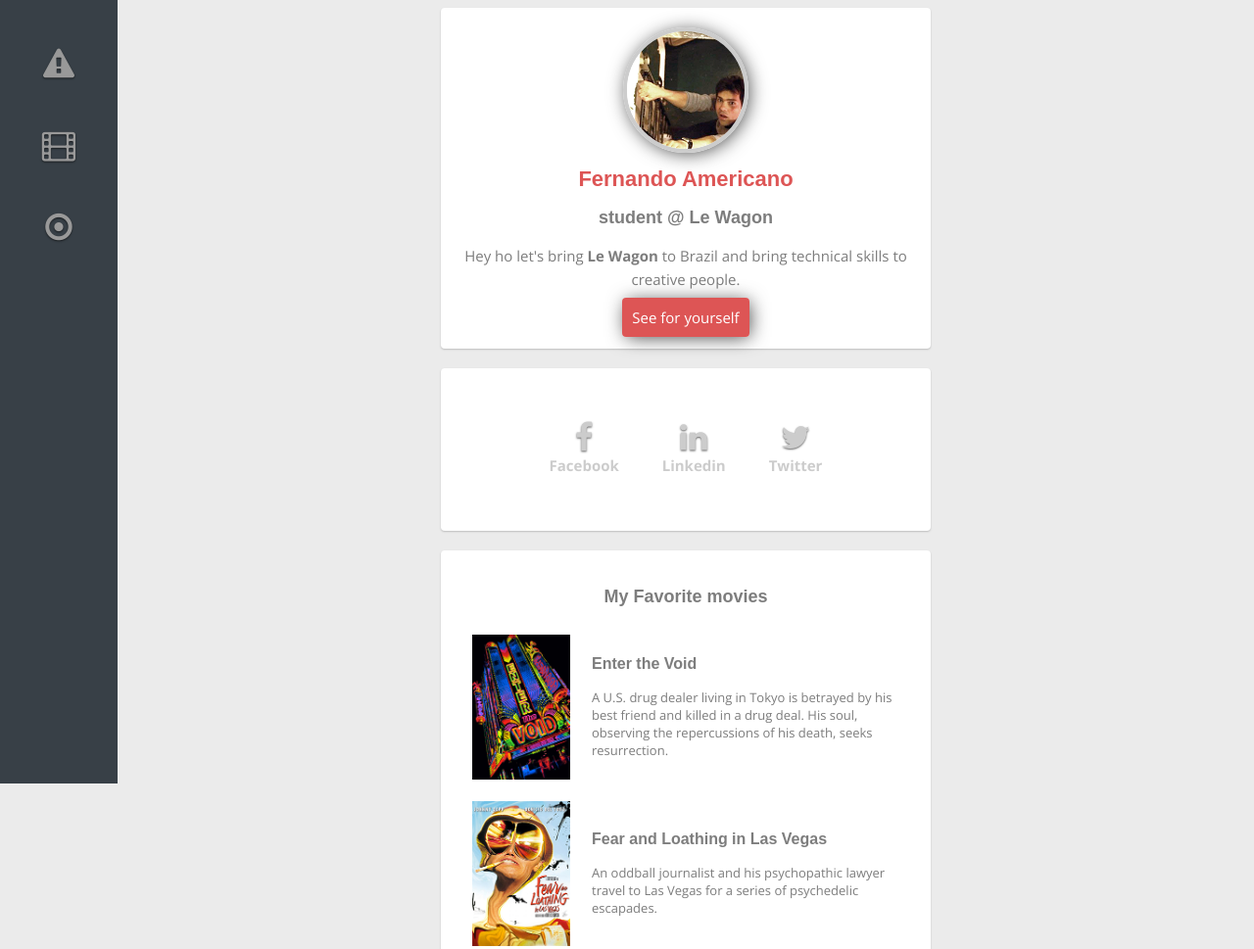
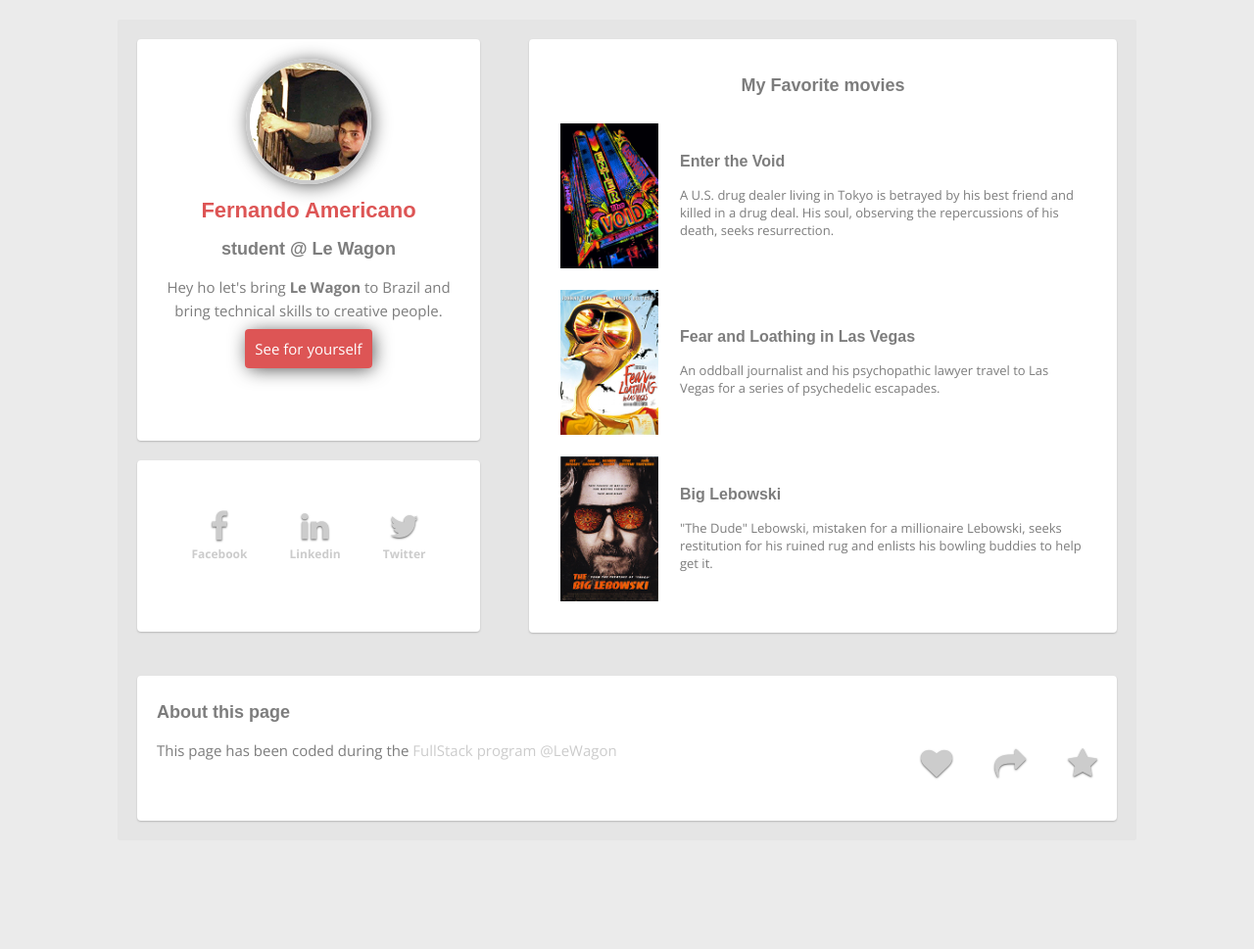
Before and after one commit to american0/profile, a plain HTML site: page index.html in a window 1280 px wide. Shown: the top 969 px of the page at 98% size. After the commit the page ends 878 px from the top, so only its background shows below. Drawn offline with nearby package versions, Linux system fonts and the light colour scheme.

Commit message:
change layout

```diff
--- a/index.html
+++ b/index.html
@@ -14,24 +14,15 @@
     <link rel="stylesheet" href="style.css">
   </head>
   <body>
-    <div id="sidebar">
-      <ul>
-        <li><a href="#summary"><i class="fa fa-exclamation-triangle"></i></a></li>
-        <li><a href="#favorite-movies"><i class="fa fa-film"></i></a></li>
-        <li><a href="#footer"><i class="fa fa-dot-circle-o"></i></a></li>
-      </ul>
-    </div>
-    <div id="page-content">
-      <div class="container">
+  <div id="wrapper">
+    <div id="left-container">
       <div class="card text-center" id="summary">
         <img src="images/fa.jpg" alt="Fernando Americano" width="120" class="img-border box-shadow img-profile">
         <h1>Fernando Americano</h1>
         <h2>student @ Le Wagon</h2>
-
         <p>
           Hey ho let's bring <strong>Le Wagon</strong> to Brazil and bring technical skills to creative people.
         </p>
-
         <a href="http://lewagon.com" class="btn-red box-shadow">See for yourself</a>
       </div>
 
@@ -54,7 +45,9 @@
           </li>
         </ul>
       </div>
+    </div>
 
+    <div id="right-container">
       <div class="card" id="favorite-movies">
         <h2 class="text-center">My Favorite movies</h2>
         <table id="movies">
@@ -89,12 +82,13 @@
           </tbody>
         </table>
       </div>
-
-        <div class="card text-center" id="footer">
+    </div>
+    <div class="clear"></div>
+      <div class="card" id="footer">
         <h2>About this page</h2>
         This page has been coded during the <a href="http://lewagon.org/program" target="_blank">FullStack program @LeWagon</a>
 
-          <ul class="list-inline">
+        <ul class="list-inline" id="share">
          <li>
            <a href="#">
              <i class="fa fa-heart"></i>
@@ -113,6 +107,5 @@
         </ul>
       </div>
     </div>
-    </div>
   </body>
 </html>
--- a/style.css
+++ b/style.css
@@ -78,12 +78,21 @@
   box-shadow: 0px 1px 2px 0px rgba(0, 0, 0, 0.2);
 }
 
+.clear {
+    clear: both;
+}
+
 .fa {
     display: inline-block;
     font: normal normal normal 32px/1 FontAwesome;
     text-rendering: auto;
     -webkit-font-smoothing: antialiased;
     text-shadow: 0px 1px 2px rgba(0, 0, 0, 0.6);
+}
+
+#footer {
+    position: relative;
+    padding: 10px 400px 60px 20px;
 }
 
 .img-border {
@@ -96,6 +105,7 @@
 
 .list-inline {
     padding-left: 0;
+    font-size: 12px;
 }
 
 .list-inline li {
@@ -139,3 +149,46 @@
 #sidebar a:hover {
 color: #cccccc;
 }
+
+#wrapper {
+    padding: 20px;
+    width: 1000px;
+    margin: 20px auto;
+    border-radius: 2px;
+    background: rgba(175, 175, 175, 0.1);
+}
+
+#left-container {
+    width: 35%;
+    float: left;
+    min-height: 650px;
+}
+
+#left-container .card:first-child {
+    min-height: 370px;
+}
+
+#left-container .card:last-child {
+    min-height: 135px;
+}
+
+.card:last-child {
+    margin-bottom: 0px;
+}
+
+#right-container .card {
+    min-height: 530px;
+}
+
+#right-container {
+    width: 60%;
+    float: right;
+    min-height: 650px;
+}
+
+#share {
+    position: absolute;
+    text-align: center;
+    bottom: 10px;
+    right: 0px;
+}
```
Lines whose indentation alone changed are shown as unchanged.
